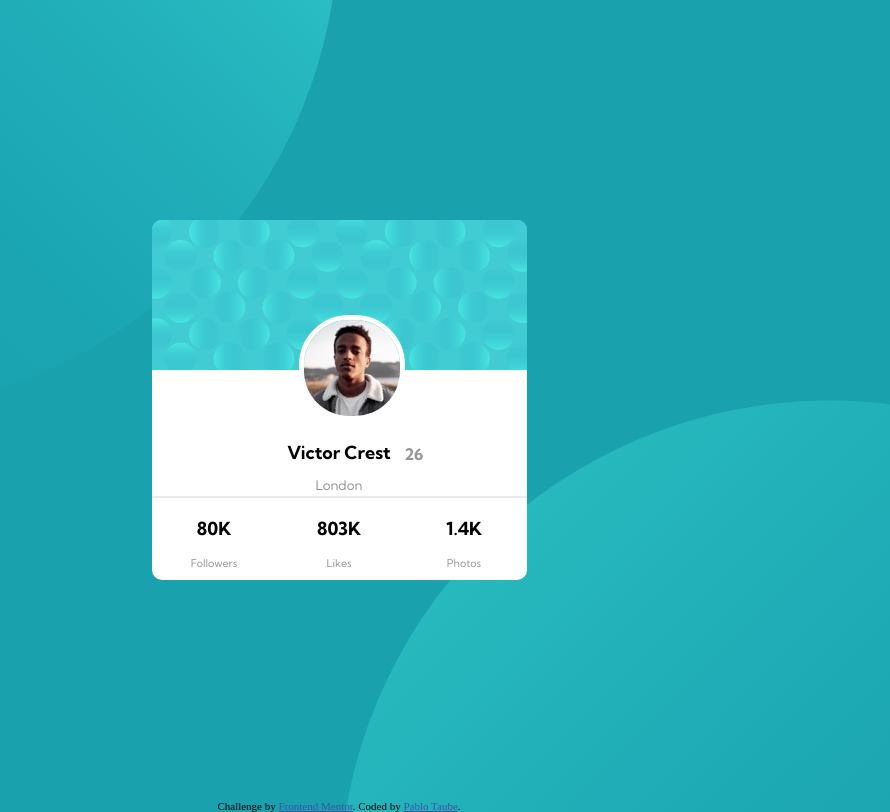
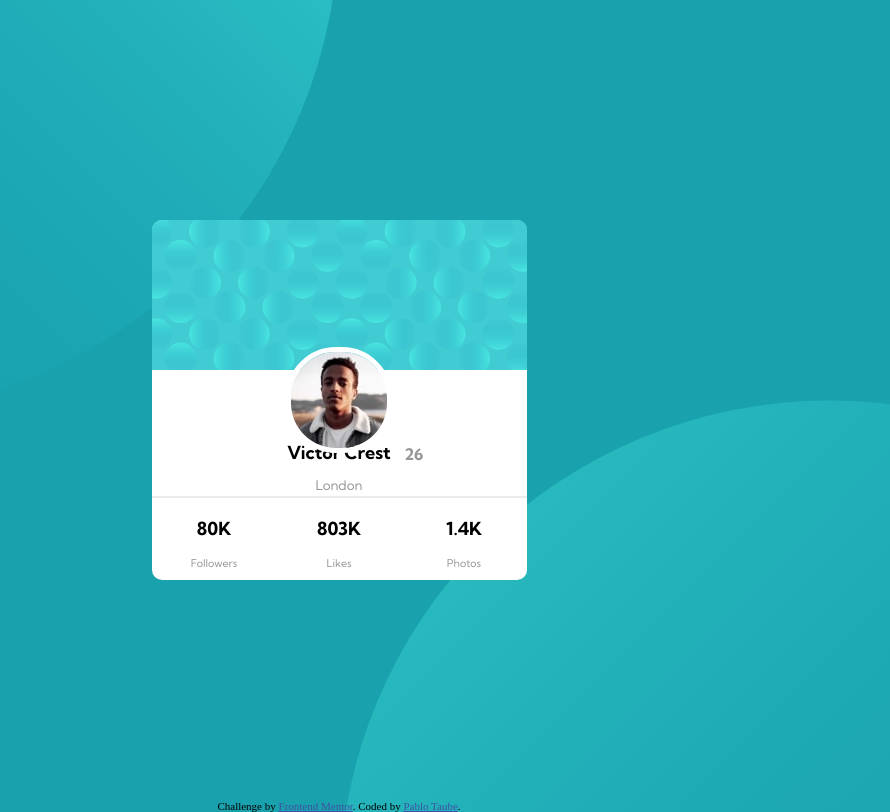
Before and after one commit to pablo-taube/FM3---Profile-Card-Component, a plain HTML site: page index.html in a window 1280 px wide. Shown: the whole page, without its empty margins (301-1191 px from the left). Drawn offline with Linux system fonts and the light colour scheme.

Commit message:
Update style1.css

```diff
--- a/style/style1.css
+++ b/style/style1.css
@@ -85,8 +85,8 @@ main {
     border-radius: 50px;
     display: block;
     position: absolute;
-    top: 46%;
-    left: 51%;
+    top: 50%;
+    left: 50%;
     transform: translate(-50%, -50%);}
 
 
```
